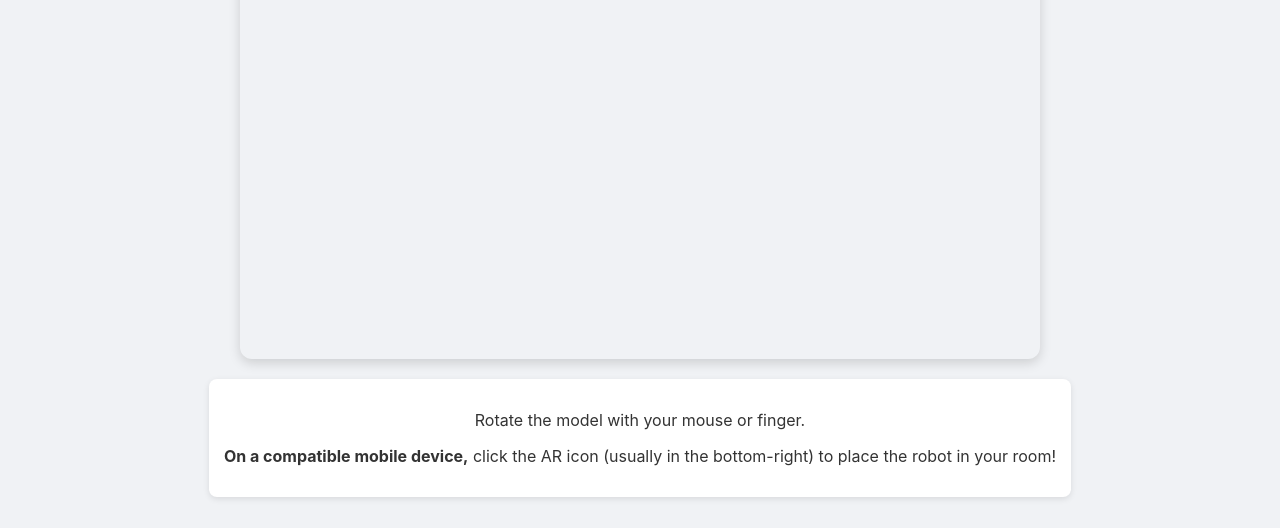
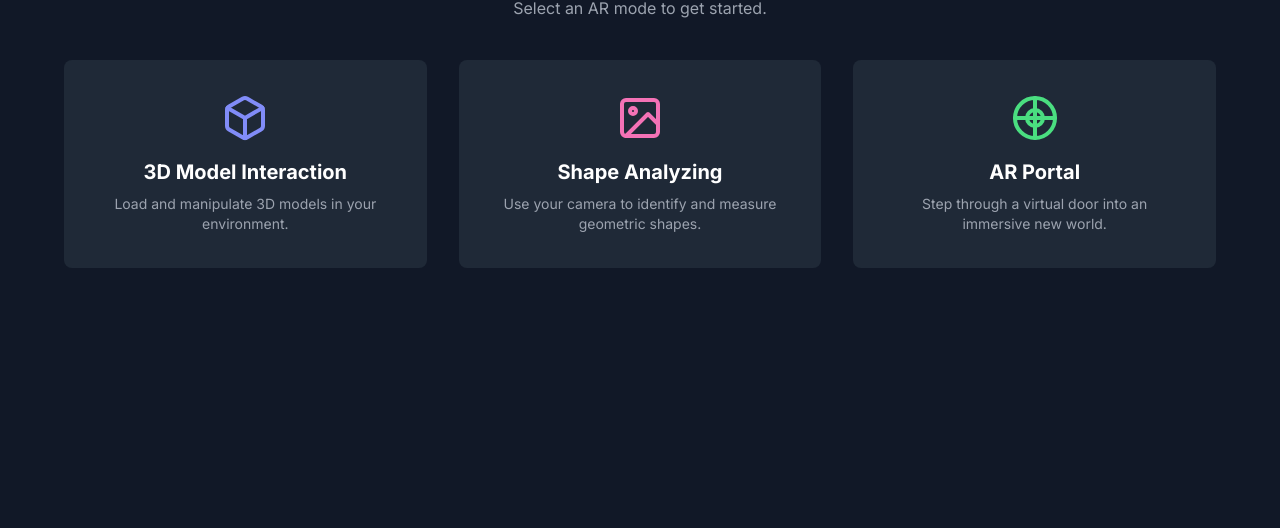
Before and after one commit to rajdurgapur90-sketch/Web_AR_Main, a plain HTML site: page index.html in a window 1280 px wide. Shown: the part 272-800 px from the top of the page. Drawn offline with nearby package versions, Linux system fonts and the light colour scheme.

Commit message:
Update index.html

```diff
--- a/index.html
+++ b/index.html
@@ -3,68 +3,85 @@
 <head>
     <meta charset="UTF-8">
     <meta name="viewport" content="width=device-width, initial-scale=1.0">
-    <title>Model Viewer AR Demo</title>
+    <title>User Dashboard</title>
+    <script src="https://cdn.tailwindcss.com"></script>
+    <link rel="preconnect" href="https://fonts.googleapis.com">
+    <link rel="preconnect" href="https://fonts.gstatic.com" crossorigin>
+    <link href="https://fonts.googleapis.com/css2?family=Inter:wght@400;500;700&display=swap" rel="stylesheet">
     <style>
-        body, html {
-            margin: 0;
-            padding: 0;
-            width: 100%;
-            height: 100%;
+        body {
             font-family: 'Inter', sans-serif;
-            background-color: #f0f2f5;
-            color: #333;
-            display: flex;
-            flex-direction: column;
-            align-items: center;
-            justify-content: center;
         }
-        model-viewer {
-            width: 90%;
-            height: 75%;
-            max-width: 800px;
-            border-radius: 12px;
-            box-shadow: 0 4px 12px rgba(0,0,0,0.15);
+        .option-card {
+            transition: transform 0.2s ease, box-shadow 0.2s ease, border-color 0.2s ease;
+            border: 2px solid transparent;
         }
-        #info-box {
-            margin-top: 20px;
-            padding: 15px;
-            background-color: #fff;
-            border-radius: 8px;
-            box-shadow: 0 2px 6px rgba(0,0,0,0.1);
-            text-align: center;
-            max-width: 90%;
+        .option-card:hover {
+            transform: translateY(-5px);
+        }
+        #model-interaction-card:hover {
+             box-shadow: 0 0 20px 5px rgba(99, 102, 241, 0.5); /* Indigo Glow */
+        }
+        #shape-analyzer-card:hover {
+             box-shadow: 0 0 20px 5px rgba(244, 114, 182, 0.5); /* Pink Glow */
+        }
+        #ar-portal-card:hover {
+             box-shadow: 0 0 20px 5px rgba(34, 197, 94, 0.5); /* Green Glow */
         }
     </style>
-    <!-- Imports the model-viewer component -->
-    <script type="module" src="https://unpkg.com/@google/model-viewer/dist/model-viewer.min.js"></script>
 </head>
-<body>
+<body class="bg-gray-900 text-white flex flex-col items-center justify-center min-h-screen p-6">
 
-    <!--
-      This is the model-viewer tag. It's much simpler than a full Three.js scene.
-      - `src`: Points to the 3D model file.
-      - `alt`: Accessibility text, similar to an img tag.
-      - `ar`: Enables the Augmented Reality functionality.
-      - `ar-modes`: Specifies which AR technologies to use. "webxr" for in-browser AR on Android,
-                     "scene-viewer" as a fallback for Android, and "quick-look" for iOS devices.
-      - `camera-controls`: Allows you to rotate and pan the model with your mouse or touch.
-      - `auto-rotate`: Gently rotates the model automatically.
-      - `environment-image="neutral"`: Provides basic, neutral lighting to the model.
-    -->
-    <model-viewer
-        src="https://threejs.org/examples/models/gltf/RobotExpressive/RobotExpressive.glb"
-        alt="A 3D model of an expressive robot"
-        ar
-        ar-modes="webxr scene-viewer quick-look"
-        camera-controls
-        auto-rotate
-        environment-image="neutral">
-    </model-viewer>
+    <div class="text-center mb-10">
+        <h1 class="text-4xl font-bold mb-2">AR Gesture Viewer Dashboard</h1>
+        <p class="text-gray-400">Select an AR mode to get started.</p>
+    </div>
 
-    <div id="info-box">
-        <p>Rotate the model with your mouse or finger.</p>
-        <p><strong>On a compatible mobile device,</strong> click the AR icon (usually in the bottom-right) to place the robot in your room!</p>
+    <div class="grid grid-cols-1 md:grid-cols-2 lg:grid-cols-3 gap-8 mb-10 w-full max-w-6xl">
+        <!-- Mode 1: 3D Model Interaction -->
+        <div id="model-interaction-card" class="option-card bg-gray-800 rounded-lg p-8 flex flex-col items-center justify-center cursor-pointer text-center">
+            <svg xmlns="http://www.w3.org/2000/svg" width="48" height="48" viewBox="0 0 24 24" fill="none" stroke="currentColor" stroke-width="2" stroke-linecap="round" stroke-linejoin="round" class="mb-4 text-indigo-400"><path d="M21 16V8a2 2 0 0 0-1-1.73l-7-4a2 2 0 0 0-2 0l-7 4A2 2 0 0 0 3 8v8a2 2 0 0 0 1 1.73l7 4a2 2 0 0 0 2 0l7-4A2 2 0 0 0 21 16z"></path><polyline points="3.27 6.96 12 12.01 20.73 6.96"></polyline><line x1="12" y1="22.08" x2="12" y2="12"></line></svg>
+            <h3 class="font-semibold text-xl mb-2">3D Model Interaction</h3>
+            <p class="text-gray-400 text-sm">Load and manipulate 3D models in your environment.</p>
+        </div>
+
+        <!-- Mode 2: Shape Analyzing -->
+        <div id="shape-analyzer-card" class="option-card bg-gray-800 rounded-lg p-8 flex flex-col items-center justify-center cursor-pointer text-center">
+            <svg xmlns="http://www.w3.org/2000/svg" width="48" height="48" viewBox="0 0 24 24" fill="none" stroke="currentColor" stroke-width="2" stroke-linecap="round" stroke-linejoin="round" class="mb-4 text-pink-400"><rect x="3" y="3" width="18" height="18" rx="2" ry="2"></rect><circle cx="8.5" cy="8.5" r="1.5"></circle><polyline points="21 15 16 10 5 21"></polyline></svg>
+            <h3 class="font-semibold text-xl mb-2">Shape Analyzing</h3>
+            <p class="text-gray-400 text-sm">Use your camera to identify and measure geometric shapes.</p>
+        </div>
+
+        <!-- Mode 3: AR Portal -->
+        <div id="ar-portal-card" class="option-card bg-gray-800 rounded-lg p-8 flex flex-col items-center justify-center cursor-pointer text-center">
+            <svg xmlns="http://www.w3.org/2000/svg" width="48" height="48" viewBox="0 0 24 24" fill="none" stroke="currentColor" stroke-width="2" stroke-linecap="round" stroke-linejoin="round" class="mb-4 text-green-400"><path d="M12 22c5.523 0 10-4.477 10-10S17.523 2 12 2 2 6.477 2 12s4.477 10 10 10z"></path><path d="M16 12a4 4 0 1 1-8 0 4 4 0 0 1 8 0z"></path><path d="M12 2v20"></path><path d="M2 12h20"></path></svg>
+            <h3 class="font-semibold text-xl mb-2">AR Portal</h3>
+            <p class="text-gray-400 text-sm">Step through a virtual door into an immersive new world.</p>
+        </div>
     </div>
+
+    <script>
+        document.addEventListener('DOMContentLoaded', () => {
+            const modelCard = document.getElementById('model-interaction-card');
+            const shapeCard = document.getElementById('shape-analyzer-card');
+            const portalCard = document.getElementById('ar-portal-card');
+
+            modelCard.addEventListener('click', () => {
+                // Navigate to the model selection screen
+                window.location.href = 'selection.html';
+            });
+
+            shapeCard.addEventListener('click', () => {
+                // Placeholder navigation for Shape Analyzer
+                window.location.href = 'shape.html';
+            });
+
+            portalCard.addEventListener('click', () => {
+                // Placeholder navigation for AR Portal
+                window.location.href = 'portal.html';
+            });
+        });
+    </script>
 
 </body>
 </html>
```
